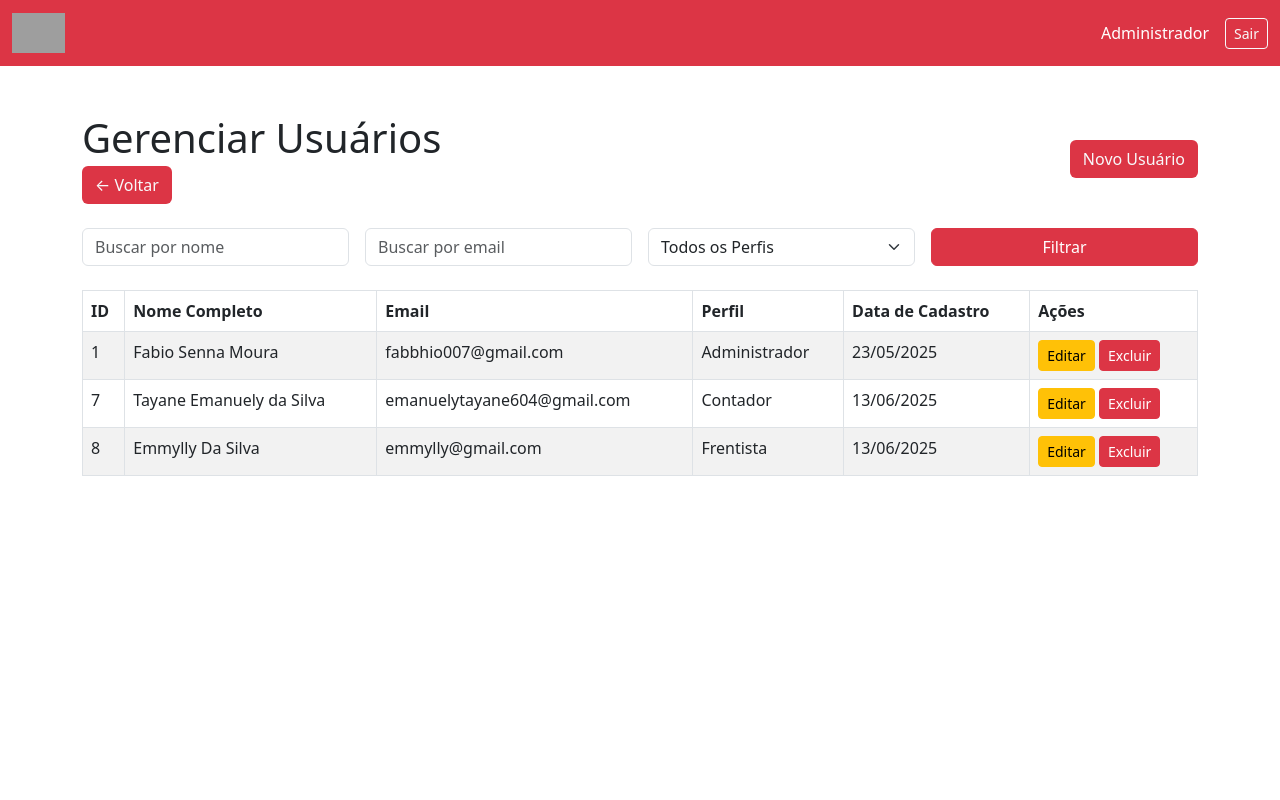
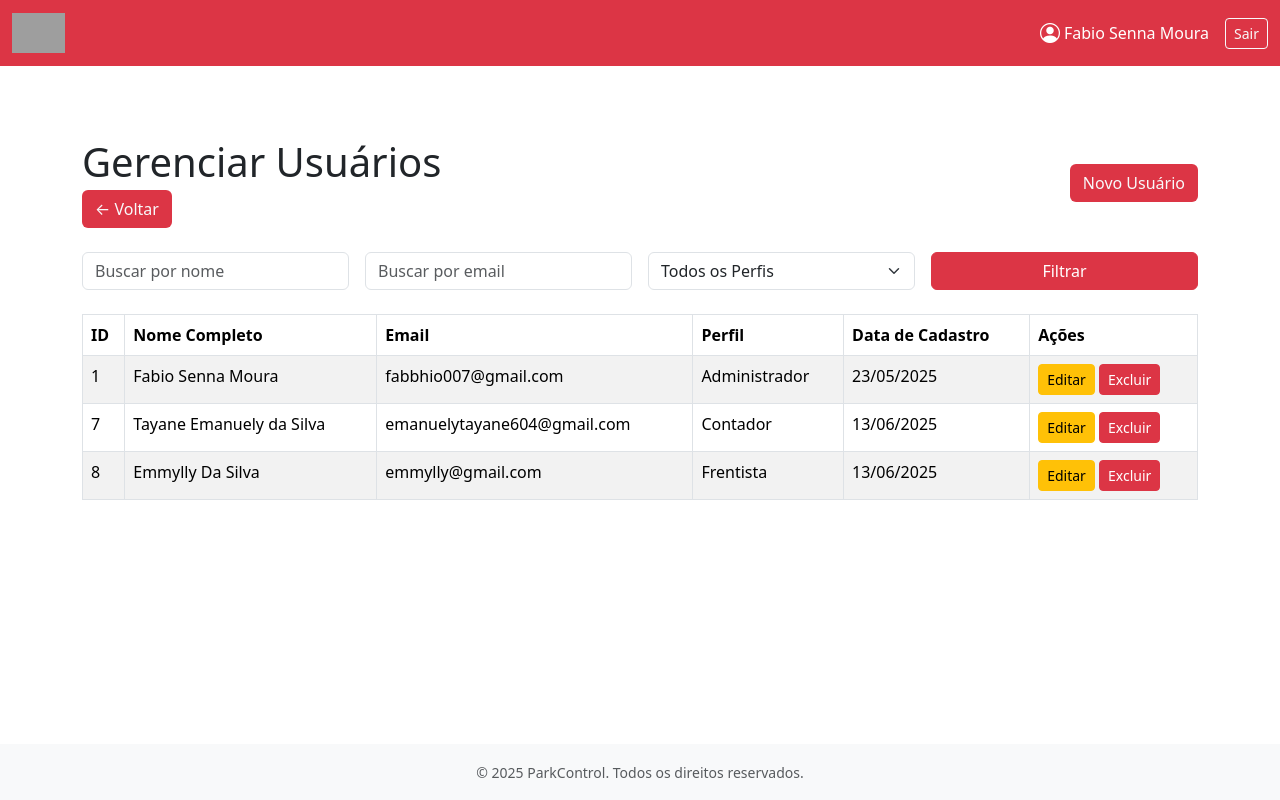
Before and after one commit to ifmt-cba/parkcontrol, a Django app: page /gerencia_usuarios/ in a window 1280 px wide. Run offline with Django 5.2, Linux system fonts and the light colour scheme; a user stored in the database is signed in; data comes from the database, SQL or seed files in the repository; both versions use the stored data as it was after the commit; parts of the project's set-up code (start-up, migrations or seed data) failed here and were passed over; some libraries are stand-ins or nearby versions; grey boxes are pictures that could not be loaded.

Commit message:
feat: refactor user management templates and views for improved structure and navigation

```diff
--- a/ParkControl/base_templates/base.html
+++ b/ParkControl/base_templates/base.html
@@ -5,38 +5,14 @@
     <meta charset="UTF-8">
     <title>{% block title %}ParkControl{% endblock %}</title>
     <link rel="stylesheet" href="https://cdn.jsdelivr.net/npm/bootstrap@5.3.3/dist/css/bootstrap.min.css">
+    <!-- Bootstrap Icons CDN -->
+    <link rel="stylesheet" href="https://cdn.jsdelivr.net/npm/bootstrap-icons@1.11.3/font/bootstrap-icons.min.css">
     <script src="https://kit.fontawesome.com/a076d05399.js" crossorigin="anonymous"></script> <!-- Ícones -->
     {% block extra_head %}{% endblock %}
 </head>
 <body class="bg-white d-flex flex-column min-vh-100">
 
-    <!-- Navbar -->
-    <nav class="navbar navbar-expand-lg navbar-dark bg-danger">
-        <div class="container-fluid">
-            <!-- Logo à esquerda -->
-            <a class="navbar-brand d-flex align-items-center" href="#">
-                <img src="{% static "images/logo.png" %}" alt="Logo" class="me-2" style="height: 40px;">
-            </a>
-
-            <!-- Botão de colapso para dispositivos móveis -->
-            <button class="navbar-toggler" type="button" data-bs-toggle="collapse" data-bs-target="#navbarContent">
-                <span class="navbar-toggler-icon"></span>
-            </button>
-
-            <!-- Conteúdo da Navbar -->
-            <div class="collapse navbar-collapse" id="navbarContent">
-                <div class="d-flex ms-auto align-items-center">
-                    {% if user.is_authenticated %}
-                        <span class="text-white me-3 d-flex align-items-center">
-                            <i class="fas fa-user me-1"></i>
-                            Olá, {{ user.get_full_name|default:user.username }}
-                        </span>
-                        <a class="btn btn-outline-light btn-sm" href="{% url 'usuarios:logout_parkcontrol' %}">Sair</a>
-                    {% endif %}
-                </div>
-            </div>
-        </div>
-    </nav>
+    {% include 'navbar.html' %}
 
     <!-- Conteúdo principal -->
     <main class="flex-grow-1 py-4">
--- /dev/null
+++ b/ParkControl/base_templates/navbar.html
@@ -0,0 +1,30 @@
+{% load static %}
+
+<nav class="navbar navbar-expand-lg navbar-dark bg-danger">
+    <div class="container-fluid">
+        <!-- Logo à esquerda -->
+        <a class="navbar-brand d-flex align-items-center" href="#">
+            <img src="{% static 'images/logo-branca.png' %}" alt="Logo" class="me-2" style="height: 40px;">
+        </a>
+
+        <!-- Botão do menu responsivo -->
+        <button class="navbar-toggler" type="button" data-bs-toggle="collapse" data-bs-target="#navbarContent">
+            <span class="navbar-toggler-icon"></span>
+        </button>
+
+        <!-- Conteúdo da Navbar -->
+        <div class="collapse navbar-collapse" id="navbarContent">
+            <div class="ms-auto d-flex align-items-center">
+                {% if user.is_authenticated %}
+                    <!-- Nome do usuário -->
+                    <a href="{% url 'usuarios:perfil_usuario' %}" class="text-white text-decoration-none me-3 d-flex align-items-center">
+                        <i class="bi bi-person-circle me-1 fs-5"></i>
+                        {{ user.get_full_name|default:user.username }}
+                    </a>
+                    <!-- Botão Sair -->
+                    <a class="btn btn-outline-light btn-sm" href="{% url 'usuarios:logout_parkcontrol' %}">Sair</a>
+                {% endif %}
+            </div>
+        </div>
+    </div>
+</nav>
--- a/parkcontrol/apps/clientes/views.py
+++ b/parkcontrol/apps/clientes/views.py
@@ -88,7 +88,7 @@ def editar_diarista_view(request, pk):
         if form.is_valid():
             form.save()
             messages.success(request, 'Cliente diarista atualizado com sucesso!')
-            return redirect('cliente_diarista')
+            return redirect('clientes:cliente_diarista')
         else:
             messages.error(request, 'Erro ao atualizar cliente. Verifique os dados informados.')
     else:
--- a/parkcontrol/apps/usuarios/templates/usuarios/administrador/gerencia_usuario.html
+++ b/parkcontrol/apps/usuarios/templates/usuarios/administrador/gerencia_usuario.html
@@ -1,36 +1,17 @@
+{% extends 'base.html' %}
 {% load static %}
 
-<!DOCTYPE html>
-<html lang="pt-br">
-<head>
-    <meta charset="UTF-8">
-    <title>Gerenciamento de Usuários</title>
-    <link rel="stylesheet" href="https://cdn.jsdelivr.net/npm/bootstrap@5.3.0/dist/css/bootstrap.min.css">
-</head>
-<body>
-    <nav class="navbar navbar-expand-lg navbar-dark bg-danger">
-        <div class="container-fluid">
-            <!-- Imagem/Logo à esquerda -->
-            <a class="navbar-brand d-flex align-items-center" href="{% url 'dashboard_administrador' %}">
-                <img src="{% static "images/logo-branca.png" %}" alt="Logo" class="me-2" style="height: 40px;">
-            </a>
+{% block title %}Gerenciar Usuários{% endblock %}
 
-            <!-- Direita: tipo de usuário + ícone + botão sair -->
-            <div class="d-flex align-items-center">
-                <span class="text-white me-3 d-flex align-items-center">
-                    <i class="fas fa-user me-1"></i> Administrador
-                </span>
-                <a class="btn btn-outline-light btn-sm" href="{% url 'logout_parkcontrol' %}">Sair</a>
-            </div>
-        </div>
-    </nav>
+{% block content %}
+
     <div class="container mt-5">
         <div class="d-flex justify-content-between align-items-center mb-4">
             <div>
                 <h1 class="mb-1">Gerenciar Usuários</h1>
-                <a href="{% url 'dashboard_administrador' %}" class="btn bg-danger text-light">← Voltar</a>
+                <a href="{% url 'usuarios:dashboard_administrador' %}" class="btn bg-danger text-light">← Voltar</a>
             </div>
-            <a href="{% url 'register_parkcontrol' %}" class="btn bg-danger text-light">Novo Usuário</a>
+            <a href="{% url 'usuarios:register_parkcontrol' %}" class="btn bg-danger text-light">Novo Usuário</a>
         </div>
 
         {% if messages %}
@@ -82,8 +63,8 @@
                     <td>{{ usuario.perfil_acesso }}</td>
                     <td>{{ usuario.date_joined|date:"d/m/Y" }}</td>
                     <td>
-                        <a href="{% url 'editar_usuario' usuario.id %}" class="btn btn-sm btn-warning">Editar</a>
-                        <a href="{% url 'excluir_usuario' usuario.id %}" class="btn btn-sm btn-danger"
+                        <a href="{% url 'usuarios:editar_usuario' usuario.id %}" class="btn btn-sm btn-warning">Editar</a>
+                        <a href="{% url 'usuarios:excluir_usuario' usuario.id %}" class="btn btn-sm btn-danger"
                         onclick="return confirm('Tem certeza que deseja excluir este usuário?');">Excluir</a>
                     </td>
 
@@ -96,5 +77,4 @@
             </tbody>
         </table>
     </div>
-</body>
-</html>
+{% endblock content %}
--- a/parkcontrol/apps/usuarios/views/views_gerencia_usuario.py
+++ b/parkcontrol/apps/usuarios/views/views_gerencia_usuario.py
@@ -5,8 +5,8 @@ from apps.usuarios.models import Usuario
 from django.contrib import messages
 
 
-@login_required(login_url='login_parkcontrol')
-@user_passes_test(is_administrador, login_url='login_parkcontrol')
+@login_required(login_url='usuarios:login_parkcontrol')
+@user_passes_test(is_administrador, login_url='usuarios:login_parkcontrol')
 def gerencia_usuarios(request):
     usuarios = Usuario.objects.all().order_by('id')
 
@@ -33,8 +33,8 @@ def gerencia_usuarios(request):
 
 
 
-@login_required(login_url='login_parkcontrol')
-@user_passes_test(is_administrador, login_url='login_parkcontrol')
+@login_required(login_url='usuarios:login_parkcontrol')
+@user_passes_test(is_administrador, login_url='usuarios:login_parkcontrol')
 def register_parkcontrol(request):
     if request.method == 'POST':
         username = request.POST.get('username')  # email
@@ -45,7 +45,7 @@ def register_parkcontrol(request):
 
         if Usuario.objects.filter(email=email).exists():
             messages.error(request, "Já existe um usuário com este e-mail.")
-            return redirect('register_parkcontrol')
+            return redirect('usuarios:register_parkcontrol')
 
         user = Usuario.objects.create_user(
             username=username,
@@ -56,7 +56,7 @@ def register_parkcontrol(request):
         )
         user.save()
         messages.success(request, f"Usuário {user.first_name} ({user.perfil_acesso}) cadastrado com sucesso!")
-        return redirect('gerencia_usuarios')
+        return redirect('usuarios:gerencia_usuarios')
 
     return render(request, 'usuarios/administrador/register.html')
 
@@ -64,8 +64,8 @@ def register_parkcontrol(request):
 
 
 # EDITAR USUÁRIO
-@login_required(login_url='login_parkcontrol')
-@user_passes_test(is_administrador, login_url='login_parkcontrol')
+@login_required(login_url='usuarios:login_parkcontrol')
+@user_passes_test(is_administrador, login_url='usuarios:login_parkcontrol')
 def editar_usuario(request, usuario_id):
     usuario = Usuario.objects.get(id=usuario_id)
 
@@ -77,7 +77,7 @@ def editar_usuario(request, usuario_id):
 
         usuario.save()
         messages.success(request, f"Usuário {usuario.first_name} atualizado com sucesso!")
-        return redirect('gerencia_usuarios')
+        return redirect('usuarios:gerencia_usuarios')
 
     return render(request, 'usuarios/administrador/editar_usuario.html', {
         'usuario': usuario
@@ -85,10 +85,10 @@ def editar_usuario(request, usuario_id):
 
 
 # EXCLUIR USUÁRIO
-@login_required(login_url='login_parkcontrol')
-@user_passes_test(is_administrador, login_url='login_parkcontrol')
+@login_required(login_url='usuarios:login_parkcontrol')
+@user_passes_test(is_administrador, login_url='usuarios:login_parkcontrol')
 def excluir_usuario(request, usuario_id):
     usuario = Usuario.objects.get(id=usuario_id)
     usuario.delete()
     messages.success(request, f"Usuário {usuario.first_name} excluído com sucesso!")
-    return redirect('gerencia_usuarios')
+    return redirect('usuarios:gerencia_usuarios')
```
Also changed, not shown: parkcontrol/apps/usuarios/templates/perfil/perfil_usuario.html (+9 -29 lines), parkcontrol/apps/usuarios/templates/usuarios/administrador/dashboard_administrador.html (+1 -19 lines), parkcontrol/apps/usuarios/templates/usuarios/administrador/editar_usuario.html (+9 -11 lines), parkcontrol/apps/usuarios/templates/usuarios/administrador/register.html (+6 -27 lines), parkcontrol/apps/usuarios/views/views_dashboard.py (+6 -6 lines), parkcontrol/apps/usuarios/views/views_perfil.py (+11 -11 lines), parkcontrol/db.sqlite3.
